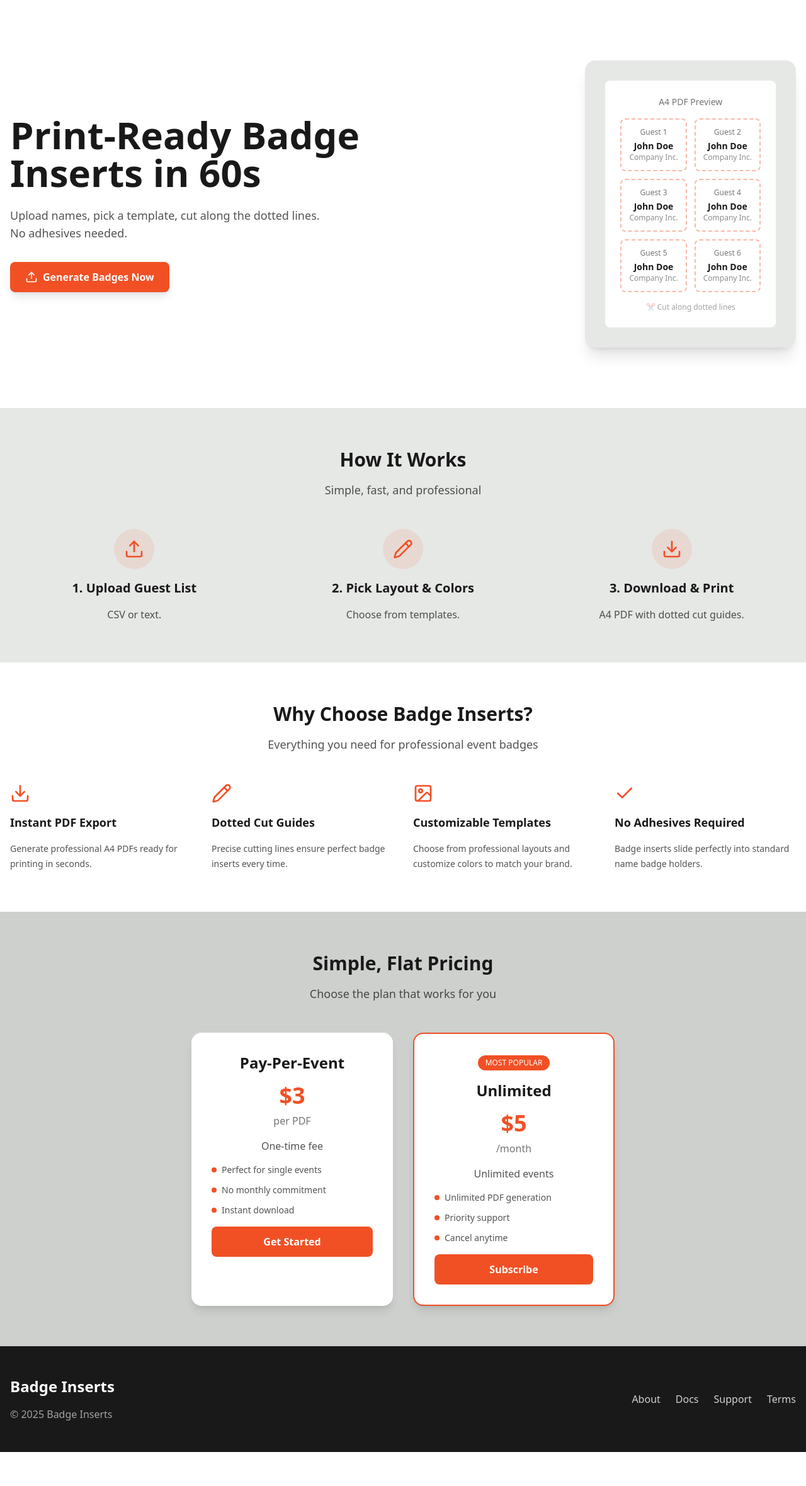
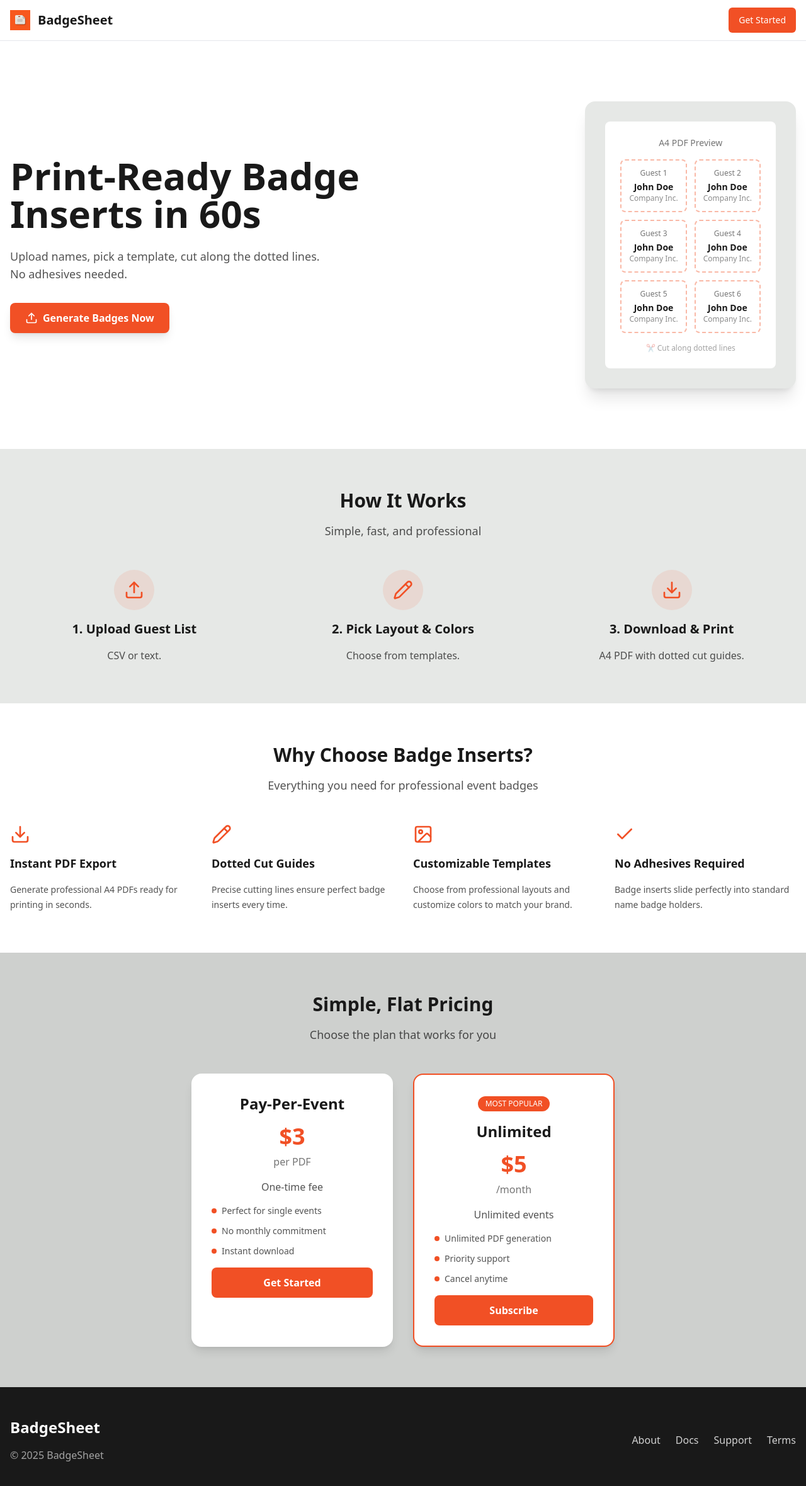
Before and after one commit to kushallg/BadgeSheet, a React (Vite) app: page / in a window 1280 px wide. Shown: the top 2360 px of the page at 63% size. Before the commit the page ends 2306 px from the top, so only its background shows below. Built offline with nearby package versions, Linux system fonts and the light colour scheme.

Commit message:
feat: Add navbar and update footer text
Adds a navigation bar at the top with the specified icon and updates the footer text to "BadgeSheet".

```diff
--- a/src/components/Footer.tsx
+++ b/src/components/Footer.tsx
@@ -6,8 +6,8 @@ const Footer = () => {
         <div className="grid md:grid-cols-2 gap-8 items-center">
           {/* Left - Logo and Copyright */}
           <div className="space-y-4">
-            <div className="text-2xl font-bold">Badge Inserts</div>
-            <div className="text-white/60">© 2025 Badge Inserts</div>
+            <div className="text-2xl font-bold">BadgeSheet</div>
+            <div className="text-white/60">© 2025 BadgeSheet</div>
           </div>
 
           {/* Right - Links */}
--- /dev/null
+++ b/src/components/Navigation.tsx
@@ -0,0 +1,29 @@
+
+import { Button } from "@/components/ui/button";
+
+const Navigation = () => {
+  return (
+    <nav className="bg-white border-b border-gray-200 sticky top-0 z-50">
+      <div className="container mx-auto px-4">
+        <div className="flex items-center justify-between h-16">
+          {/* Left - Logo */}
+          <div className="flex items-center space-x-3">
+            <img
+              src="/lovable-uploads/361bdbb6-9f48-48aa-a8d1-cce697fb5ca2.png"
+              alt="BadgeSheet"
+              className="w-8 h-8"
+            />
+            <span className="text-xl font-bold text-textDark">BadgeSheet</span>
+          </div>
+
+          {/* Right - CTA Button */}
+          <Button className="bg-primary hover:bg-primary/90 text-white">
+            Get Started
+          </Button>
+        </div>
+      </div>
+    </nav>
+  );
+};
+
+export default Navigation;
--- a/src/pages/Index.tsx
+++ b/src/pages/Index.tsx
@@ -1,4 +1,5 @@
 
+import Navigation from "@/components/Navigation";
 import Hero from "@/components/Hero";
 import ProcessSteps from "@/components/ProcessSteps";
 import Features from "@/components/Features";
@@ -8,6 +9,7 @@ import Footer from "@/components/Footer";
 const Index = () => {
   return (
     <div className="min-h-screen font-sans">
+      <Navigation />
       <Hero />
       <ProcessSteps />
       <Features />
```
Also changed, not shown: public/lovable-uploads/361bdbb6-9f48-48aa-a8d1-cce697fb5ca2.png (added).
